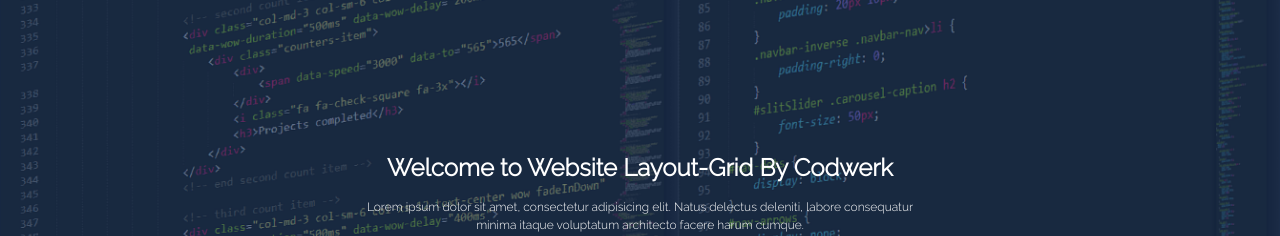
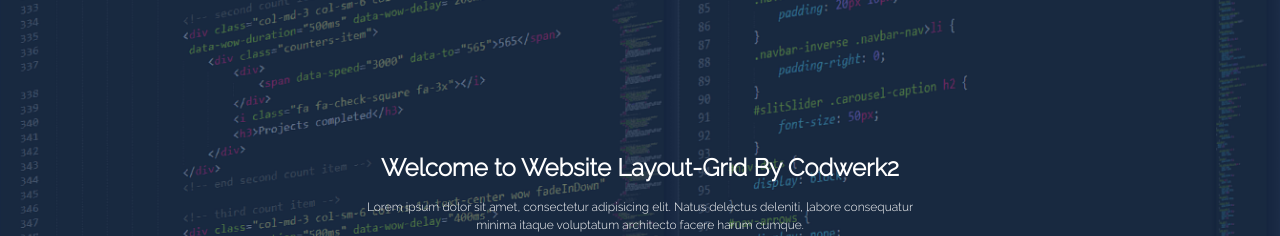
Before and after one commit to CodeurCopieur/Grid_CSS_Responsive_Mobile_First, a plain HTML site: page index.html in a window 1280 px wide. Shown: the top 236 px of the page. Drawn offline with Linux system fonts and the light colour scheme.

Commit message:
modif header titre v3

```diff
--- a/index.html
+++ b/index.html
@@ -18,7 +18,7 @@
 		<div class="bg-image"></div>
 
 		<div class="content-wrap">
-		<h1 class="titre1">Welcome to Website Layout-Grid By Codwerk</h1>
+		<h1 class="titre1">Welcome to Website Layout-Grid By Codwerk2</h1>
 		<p class="hdr-description">Lorem ipsum dolor sit amet, consectetur adipisicing elit. Natus delectus deleniti, labore consequatur minima itaque voluptatum architecto facere harum cumque.</p>
 		<a href="#" class="btn">Lire Plus</a>
 		</div>
```
